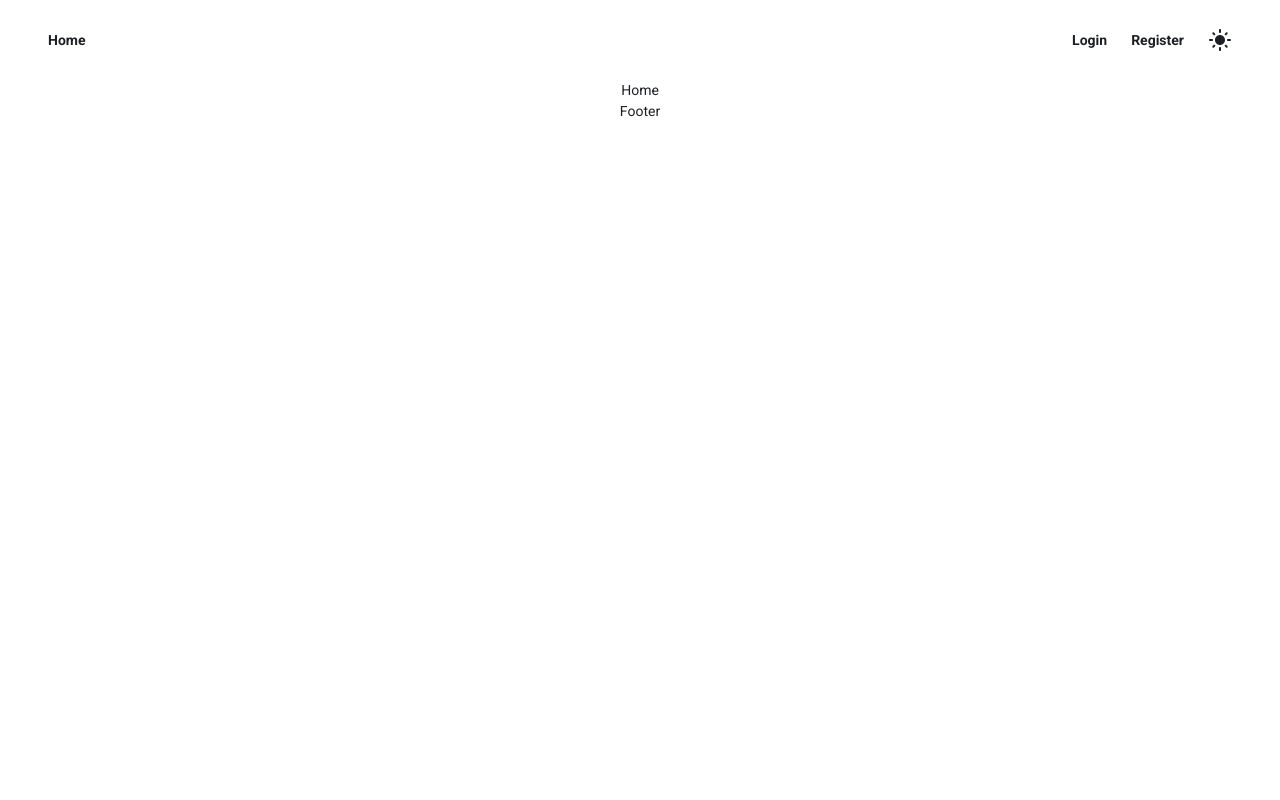
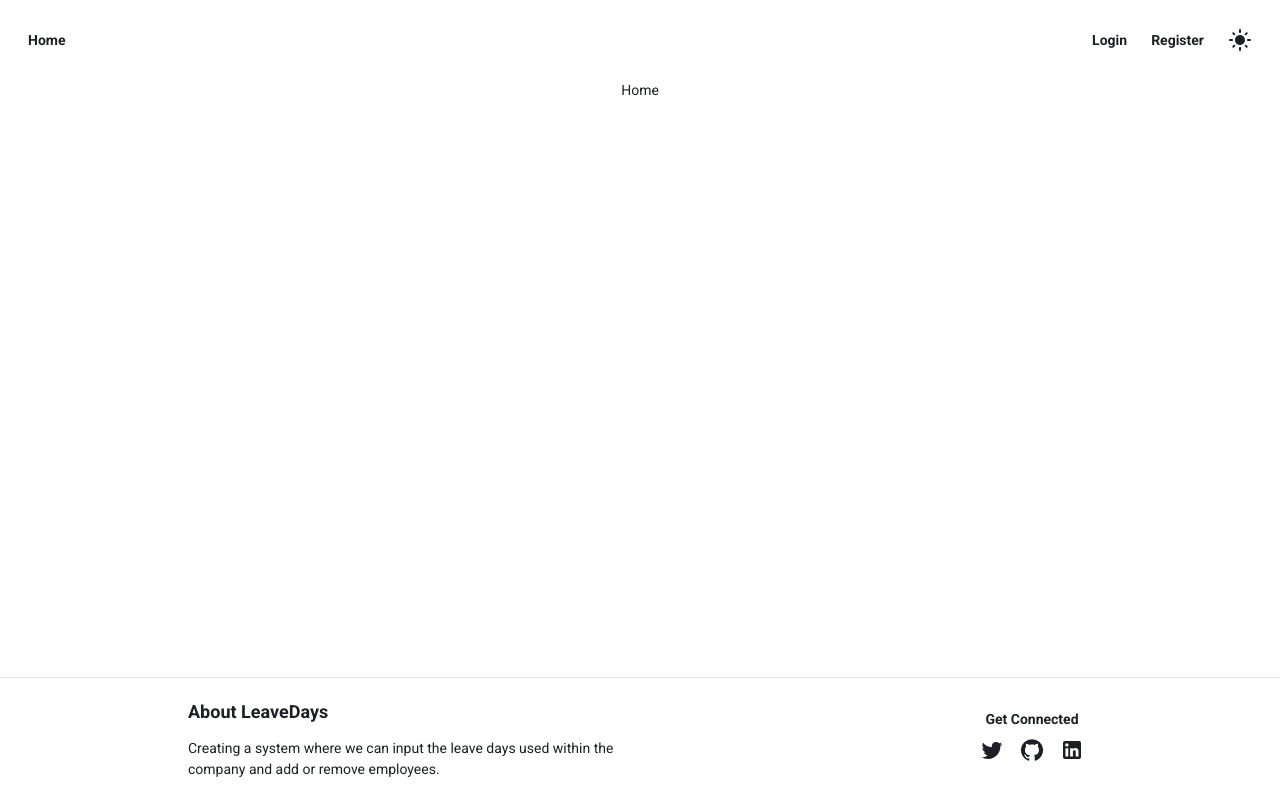
Before and after one commit to ulkermu/leave-days, a Next.js app: page / in a window 1280 px wide. Built offline with nearby package versions, Linux system fonts and the light colour scheme.

Commit message:
ThemeSwiter added & Footer

```diff
--- a/app/globals.css
+++ b/app/globals.css
@@ -31,9 +31,8 @@ body {
   background-color: var(--background);
   font-size: 14px;
   font-family: var(--font-roboto-mono);
+}
 
-  /* Possible change */
-  display: grid;
-  justify-items: center;
-  padding: 0 20px;
+main {
+  flex-grow: 1;
 }
--- a/app/layout.tsx
+++ b/app/layout.tsx
@@ -10,7 +10,7 @@ export const metadata: Metadata = {
 }
 
 const roboto = Roboto({
-  weight: ['400', '700'],
+  weight: ['300', '400', '500', '700'],
   style: ['normal', 'italic'],
   subsets: ["latin"]
 });
@@ -22,7 +22,10 @@ export default function RootLayout({
 }) {
   return (
     <html lang="tr">
-      <body style={roboto.style}>
+      <body
+        style={roboto.style}
+        className='flex flex-col min-h-screen items-center'
+      >
         <Providers>
           <Header />
           {children}
--- a/components/Footer.tsx
+++ b/components/Footer.tsx
@@ -1,8 +1,40 @@
-import React from 'react'
+import TwitterIcon from '@mui/icons-material/Twitter';
+import GitHubIcon from '@mui/icons-material/GitHub';
+import LinkedInIcon from '@mui/icons-material/LinkedIn';
+import { IconButton, Divider } from "@mui/material"
+import Link from 'next/link';
 
 const Footer = () => {
+  const links = [
+    { name: "twitter", location: "https://twitter.com/anonimum93" },
+    { name: "github", location: "https://github.com/ulkermu" },
+    { name: "linkedin", location: "https://www.linkedin.com/in/muratulker93/" }
+  ];
+
   return (
-    <footer>Footer</footer>
+    <>
+      <Divider className='max-w-[1280px] w-full mx-5' />
+      <footer className='flex max-w-[1280px] w-full justify-around p-5 max-[640px]:flex-col max-[640px]:gap-5'>
+        <div className='max-w-md flex flex-col gap-3 max-[640px]:max-w-full'>
+          <h4 className='text-lg font-bold'>About LeaveDays</h4>
+          <p>Creating a system where we can input the leave days used within the company and add or remove employees.</p>
+        </div>
+        <div className='flex flex-col justify-center items-center'>
+          <h4 className='font-bold'>Get Connected</h4>
+          <div>
+            {links.map((link, key) => (
+              <Link key={key} href={link.location} target='_blank'>
+                <IconButton className='dark:hover:bg-slate-500 rounded-full ease-out duration-150'>
+                  {link.name === "twitter" && <TwitterIcon sx={{ color: 'var(--text)' }} />}
+                  {link.name === "github" && <GitHubIcon sx={{ color: 'var(--text)' }} />}
+                  {link.name === "linkedin" && <LinkedInIcon sx={{ color: 'var(--text)' }} />}
+                </IconButton>
+              </Link>
+            ))}
+          </div>
+        </div>
+      </footer>
+    </>
   )
 }
 
--- a/components/Header.tsx
+++ b/components/Header.tsx
@@ -1,26 +1,7 @@
-"use client"
-import { useTheme } from "next-themes"
-import { useEffect, useState } from "react";
-import LightModeIcon from '@mui/icons-material/LightMode';
-import DarkModeIcon from '@mui/icons-material/DarkMode';
-import { IconButton } from "@mui/material"
 import { CustomNavLink } from "@/components/index"
+import ThemeSwitcher from './ThemeSwitcher';
 
 const Header = () => {
-  const { theme, setTheme } = useTheme();
-  const [mounted, setMounted] = useState(false);
-
-  const handleTheme = (mode: any) => {
-    setTheme(mode);
-    console.log(mode, theme)
-  }
-
-  useEffect(() => {
-    setMounted(true)
-  }, [])
-
-  if (!mounted) return null;
-
   return (
     <header className="flex max-w-[1280px] w-full justify-between p-5">
       <nav className="flex items-center gap-2">
@@ -29,9 +10,7 @@ const Header = () => {
       <div className="flex gap-2 items-center">
         <CustomNavLink title="Login" href="/login" />
         <CustomNavLink title="Register" href="/register" />
-        <IconButton sx={{ width: '40px', height: '40px' }} onClick={() => handleTheme(theme === "light" ? "dark" : "light")}>
-          {theme === "dark" ? <DarkModeIcon sx={{ color: 'var(--text)' }} /> : <LightModeIcon sx={{ color: 'var(--text)' }} />}
-        </IconButton>
+        <ThemeSwitcher />
       </div>
     </header>
   )
--- /dev/null
+++ b/components/ThemeSwitcher.tsx
@@ -0,0 +1,33 @@
+"use client"
+import { useTheme } from "next-themes";
+import { useState, useEffect } from "react"
+import LightModeIcon from '@mui/icons-material/LightMode';
+import DarkModeIcon from '@mui/icons-material/DarkMode';
+import { IconButton } from "@mui/material"
+
+const ThemeSwitcher = () => {
+  const { theme, setTheme } = useTheme();
+  const [mounted, setMounted] = useState(false);
+
+  const handleTheme = (mode: any) => {
+    setTheme(mode);
+  }
+
+  useEffect(() => {
+    setMounted(true)
+  }, [])
+
+  if (!mounted) return (
+    <IconButton sx={{ width: '40px', height: '40px' }}>
+      {theme === "dark" ? <DarkModeIcon sx={{ color: 'var(--text)' }} /> : <LightModeIcon sx={{ color: 'var(--text)' }} />}
+    </IconButton>
+  )
+
+  return (
+    <IconButton sx={{ width: '40px', height: '40px' }} onClick={() => handleTheme(theme === "light" ? "dark" : "light")}>
+      {theme === "dark" ? <DarkModeIcon sx={{ color: 'var(--text)' }} /> : <LightModeIcon sx={{ color: 'var(--text)' }} />}
+    </IconButton>
+  )
+}
+
+export default ThemeSwitcher
```
